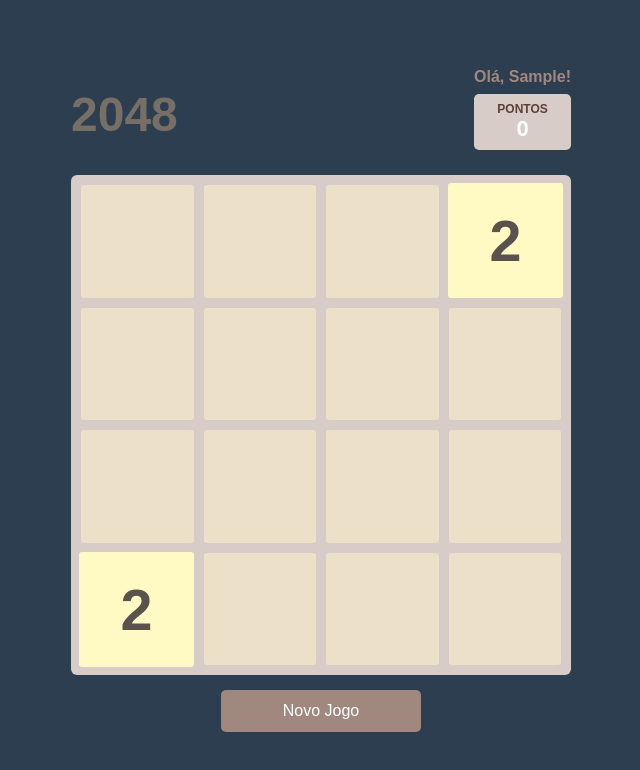
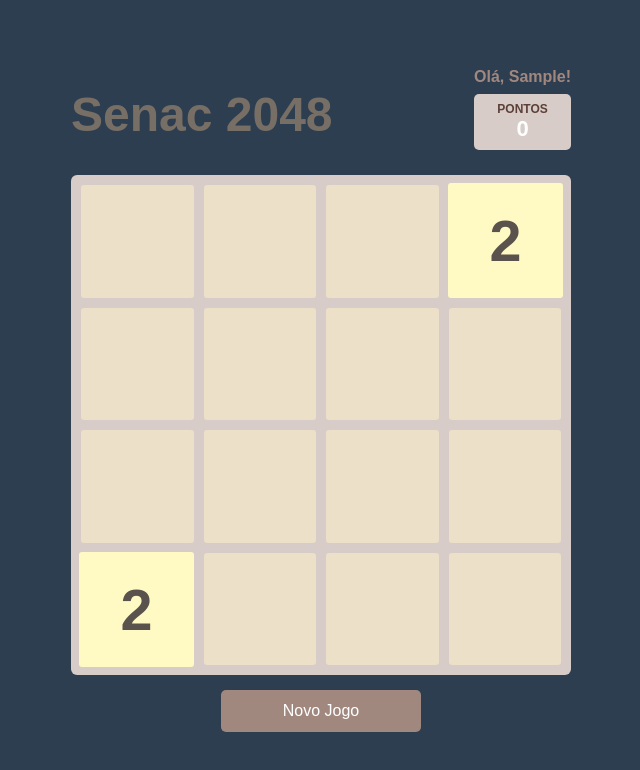
Before and after one commit to FelipeFernando04/Senac-2048-Touch, a plain HTML site: page JOGUINHO2/index.html in a window 1280 px wide. Both pictures are taken after typing "Sample", "name@example.com", "5551234" into the empty fields and a click on the button "Jogar". Shown: the whole page, without its empty margins (319-959 px from the left). Drawn offline with Linux system fonts and the light colour scheme.

Commit message:
Update index.html

```diff
--- a/JOGUINHO2/index.html
+++ b/JOGUINHO2/index.html
@@ -19,7 +19,7 @@
 
     <div id="game-screen" class="container" style="display:none;">
         <div class="header">
-            <h1>2048</h1>
+            <h1>Senac 2048</h1>
             <div class="scores-container">
                 <div id="player-display" class="player-info"></div>
                 <div class="score">
```
